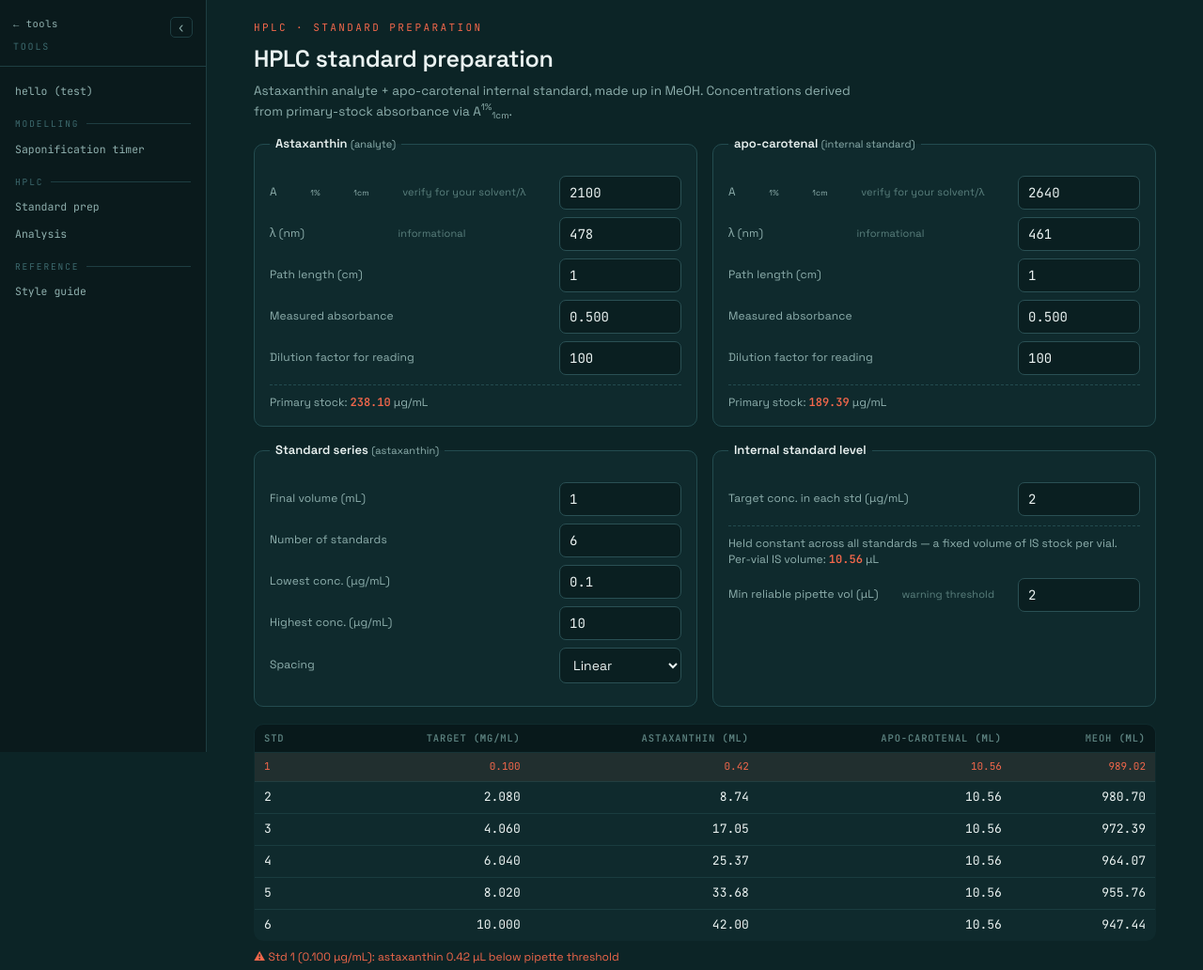
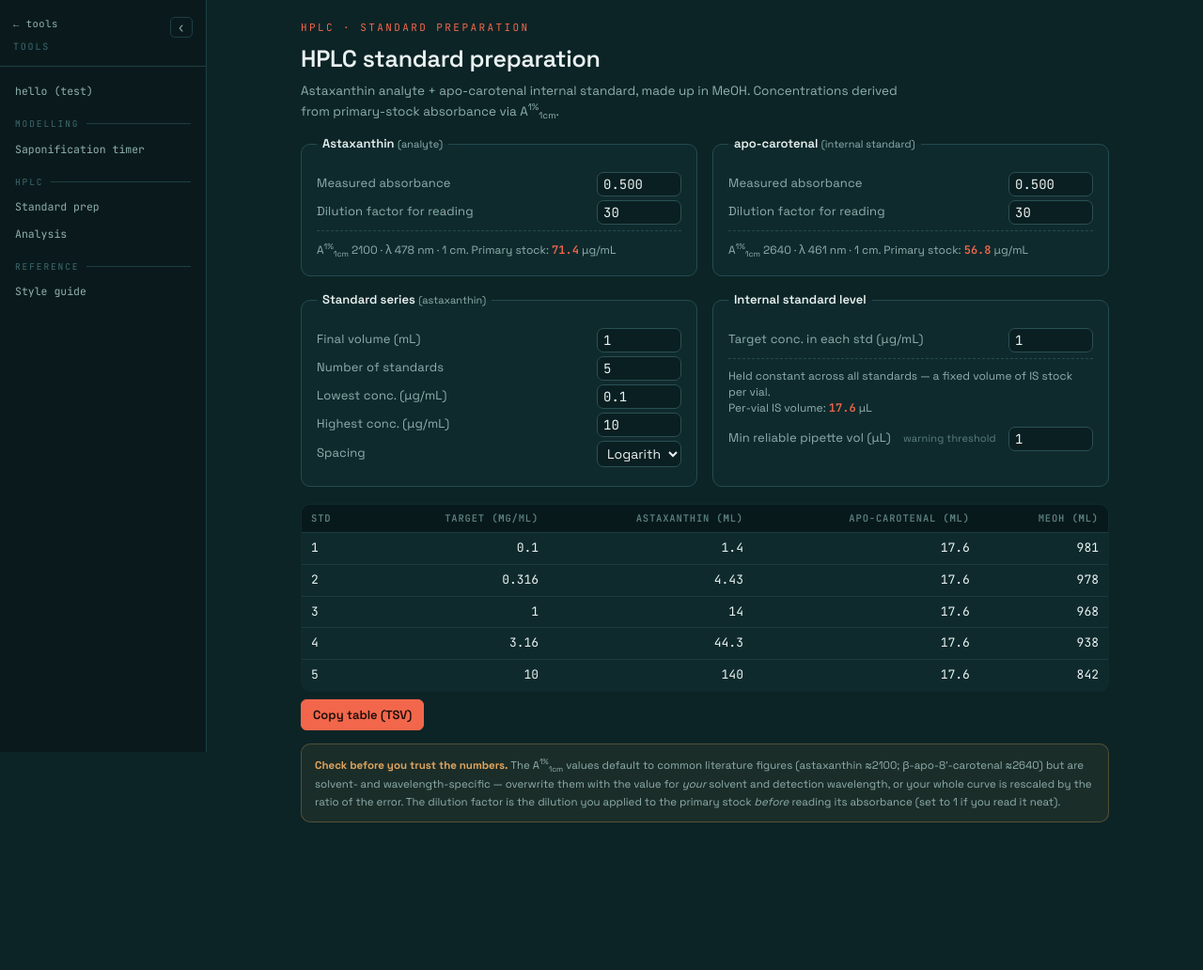
Before and after one commit to samjbeach/beachbio, a website: page public/tools/hplc/standard-prep/index.html in a window 1280 px wide. Shown: the top 1032 px of the page at 94% size. After the commit the page ends 897 px from the top, so only its background shows below. Drawn offline with Linux system fonts and the light colour scheme.

Commit message:
Simplify HPLC standard prep: fixed constants, condensed inputs, sig-fig rounding
Move A1%1cm, lambda, and path length into code constants; UI now only takes
absorbance and dilution factor. Tighten input layout, update defaults (DF 30,
5 standards, log spacing, IS target 1, min pipette 1), round table to 3 sig figs.

```diff
--- a/public/tools/hplc/standard-prep/index.html
+++ b/public/tools/hplc/standard-prep/index.html
@@ -10,10 +10,11 @@
 <link rel="stylesheet" href="/tools/tool.css">
 <style>
   /* tool-specific tweaks only */
-  .wrap { max-width: 960px; }
-  fieldset label { display: flex; justify-content: space-between; align-items: center; gap: 8px; margin: 8px 0; }
+  .wrap { max-width: 860px; }
+  fieldset label { display: flex; justify-content: space-between; align-items: center; gap: 8px; margin: 4px 0; font-size: 13px; }
   fieldset label span { color: var(--faint); font-size: 11px; }
-  fieldset input[type=number], fieldset select { width: 130px; flex: none; }
+  fieldset input[type=number], fieldset select { width: 90px; flex: none; padding: 3px 6px; }
+  fieldset .derived { margin-top: 6px; }
   table { margin-top: 18px; }
 </style>
 </head>
@@ -27,23 +28,17 @@
     <!-- ANALYTE -->
     <fieldset>
       <legend>Astaxanthin <span class="legend-sub">(analyte)</span></legend>
-      <label>A<sup>1%</sup><sub>1cm</sub> <span>verify for your solvent/λ</span><input type="number" id="ax_e" value="2100" step="10"></label>
-      <label>λ (nm) <span>informational</span><input type="number" id="ax_wl" value="478" step="1"></label>
-      <label>Path length (cm)<input type="number" id="ax_l" value="1" step="0.1"></label>
       <label>Measured absorbance<input type="number" id="ax_a" value="0.500" step="0.001"></label>
-      <label>Dilution factor for reading<input type="number" id="ax_df" value="100" step="1"></label>
-      <div class="derived">Primary stock: <b id="ax_stock">—</b> µg/mL</div>
+      <label>Dilution factor for reading<input type="number" id="ax_df" value="30" step="1"></label>
+      <div class="derived">A<sup>1%</sup><sub>1cm</sub> 2100 · λ 478 nm · 1 cm. Primary stock: <b id="ax_stock">—</b> µg/mL</div>
     </fieldset>
 
     <!-- INTERNAL STANDARD -->
     <fieldset>
       <legend>apo-carotenal <span class="legend-sub">(internal standard)</span></legend>
-      <label>A<sup>1%</sup><sub>1cm</sub> <span>verify for your solvent/λ</span><input type="number" id="is_e" value="2640" step="10"></label>
-      <label>λ (nm) <span>informational</span><input type="number" id="is_wl" value="461" step="1"></label>
-      <label>Path length (cm)<input type="number" id="is_l" value="1" step="0.1"></label>
       <label>Measured absorbance<input type="number" id="is_a" value="0.500" step="0.001"></label>
-      <label>Dilution factor for reading<input type="number" id="is_df" value="100" step="1"></label>
-      <div class="derived">Primary stock: <b id="is_stock">—</b> µg/mL</div>
+      <label>Dilution factor for reading<input type="number" id="is_df" value="30" step="1"></label>
+      <div class="derived">A<sup>1%</sup><sub>1cm</sub> 2640 · λ 461 nm · 1 cm. Primary stock: <b id="is_stock">—</b> µg/mL</div>
     </fieldset>
   </div>
 
@@ -52,18 +47,18 @@
     <fieldset>
       <legend>Standard series <span class="legend-sub">(astaxanthin)</span></legend>
       <label>Final volume (mL)<input type="number" id="vfinal" value="1" step="0.1"></label>
-      <label>Number of standards<input type="number" id="n" value="6" step="1" min="1"></label>
+      <label>Number of standards<input type="number" id="n" value="5" step="1" min="1"></label>
       <label>Lowest conc. (µg/mL)<input type="number" id="cmin" value="0.1" step="0.01"></label>
       <label>Highest conc. (µg/mL)<input type="number" id="cmax" value="10" step="0.1"></label>
-      <label>Spacing<select id="spacing"><option value="lin">Linear</option><option value="log">Logarithmic</option></select></label>
+      <label>Spacing<select id="spacing"><option value="lin">Linear</option><option value="log" selected>Logarithmic</option></select></label>
     </fieldset>
 
     <!-- IS LEVEL -->
     <fieldset>
       <legend>Internal standard level</legend>
-      <label>Target conc. in each std (µg/mL)<input type="number" id="is_target" value="2" step="0.1"></label>
+      <label>Target conc. in each std (µg/mL)<input type="number" id="is_target" value="1" step="0.1"></label>
       <div class="derived">Held constant across all standards — a fixed volume of IS stock per vial.<br>Per-vial IS volume: <b id="is_vol">—</b> µL</div>
-      <label style="margin-top:10px">Min reliable pipette vol (µL) <span>warning threshold</span><input type="number" id="vmin" value="2" step="0.5"></label>
+      <label style="margin-top:10px">Min reliable pipette vol (µL) <span>warning threshold</span><input type="number" id="vmin" value="1" step="0.5"></label>
     </fieldset>
   </div>
 
@@ -84,7 +79,11 @@
 <script>
 (function(){
   const $ = id => document.getElementById(id);
-  const ids = ['ax_e','ax_l','ax_a','ax_df','is_e','is_l','is_a','is_df',
+  // Fixed spectroscopic constants — edit here if solvent/λ changes.
+  const AX = { e: 2100, l: 1 };   // astaxanthin: A1%1cm, path length (cm)
+  const IS = { e: 2640, l: 1 };   // apo-carotenal: A1%1cm, path length (cm)
+
+  const ids = ['ax_a','ax_df','is_a','is_df',
                'vfinal','n','cmin','cmax','spacing','is_target','vmin'];
   ids.forEach(i => $(i).addEventListener('input', render));
 
@@ -110,18 +109,20 @@
   }
 
   const fmt = (x,d=2) => (isFinite(x)? x.toFixed(d) : '—');
+  // round to s significant figures, trimming trailing zeros
+  const sf = (x,s=3) => (isFinite(x) ? parseFloat(x.toPrecision(s)).toString() : '—');
 
   function render(){
-    const axStock = stockConc(+$('ax_e').value,+$('ax_l').value,+$('ax_a').value,+$('ax_df').value);
-    const isStock = stockConc(+$('is_e').value,+$('is_l').value,+$('is_a').value,+$('is_df').value);
-    $('ax_stock').textContent = fmt(axStock,2);
-    $('is_stock').textContent = fmt(isStock,2);
+    const axStock = stockConc(AX.e, AX.l, +$('ax_a').value, +$('ax_df').value);
+    const isStock = stockConc(IS.e, IS.l, +$('is_a').value, +$('is_df').value);
+    $('ax_stock').textContent = sf(axStock);
+    $('is_stock').textContent = sf(isStock);
 
     const vfinal = +$('vfinal').value;        // mL
     const vfinalUL = vfinal*1000;
     const isTarget = +$('is_target').value;    // µg/mL
     const vIS = isStock>0 ? isTarget*vfinal/isStock*1000 : NaN;  // µL, constant
-    $('is_vol').textContent = fmt(vIS,2);
+    $('is_vol').textContent = sf(vIS);
 
     const vmin = +$('vmin').value;
     const concs = series(+$('n').value, +$('cmin').value, +$('cmax').value, $('spacing').value);
@@ -136,14 +137,14 @@
       const tr=document.createElement('tr');
 
       let problem=false, msgs=[];
-      if(isFinite(vAx) && vAx>0 && vAx<vmin){ problem=true; msgs.push(`astaxanthin ${fmt(vAx,2)} µL below pipette threshold`);}
+      if(isFinite(vAx) && vAx>0 && vAx<vmin){ problem=true; msgs.push(`astaxanthin ${sf(vAx)} µL below pipette threshold`);}
       if(isFinite(vIS) && vIS>0 && vIS<vmin){ problem=true; }
-      if(isFinite(vMeOH) && vMeOH<0){ problem=true; msgs.push(`requires ${fmt(-vMeOH,1)} µL more than final volume — stock too dilute for this point`);}
+      if(isFinite(vMeOH) && vMeOH<0){ problem=true; msgs.push(`requires ${sf(-vMeOH)} µL more than final volume — stock too dilute for this point`);}
       if(problem) tr.className='flag';
-      if(msgs.length) flags.push(`Std ${i+1} (${fmt(c,3)} µg/mL): ${msgs.join('; ')}`);
+      if(msgs.length) flags.push(`Std ${i+1} (${sf(c)} µg/mL): ${msgs.join('; ')}`);
 
-      const meOHcell = (isFinite(vMeOH)&&vMeOH<0) ? `<span class="warn">${fmt(vMeOH,2)}</span>` : fmt(vMeOH,2);
-      tr.innerHTML = `<td>${i+1}</td><td>${fmt(c,3)}</td><td>${fmt(vAx,2)}</td><td>${fmt(vIS,2)}</td><td>${meOHcell}</td>`;
+      const meOHcell = (isFinite(vMeOH)&&vMeOH<0) ? `<span class="warn">${sf(vMeOH)}</span>` : sf(vMeOH);
+      tr.innerHTML = `<td>${i+1}</td><td>${sf(c)}</td><td>${sf(vAx)}</td><td>${sf(vIS)}</td><td>${meOHcell}</td>`;
       tb.appendChild(tr);
     });
 
```
